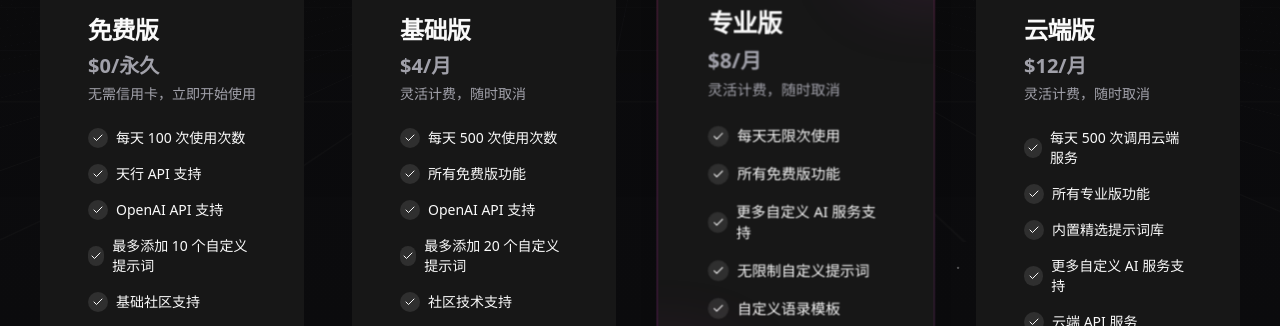
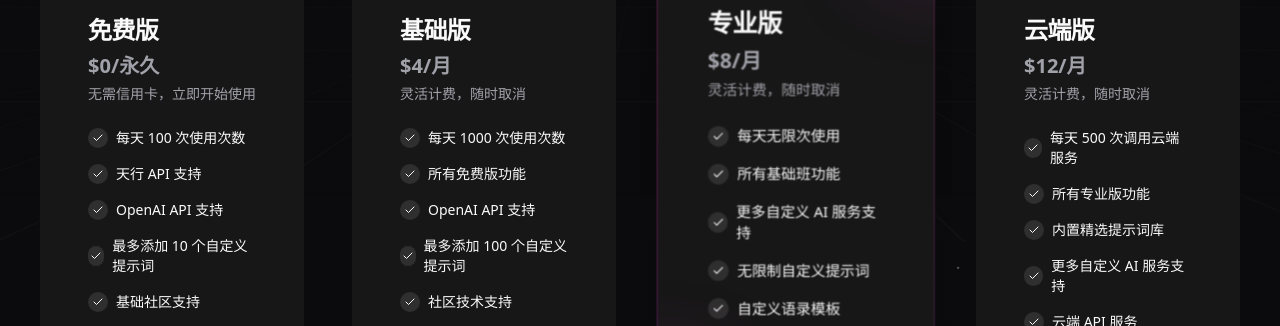
Before and after one commit to wibus-wee/QuotifyLandingPage, a React (Vite) app: page / in a window 1280 px wide. Shown: the part 1500-1826 px from the top of the page. Built offline with nearby package versions, Linux system fonts and the light colour scheme.

Commit message:
fix: update feature descriptions in App component for clarity and accuracy

```diff
--- a/src/App.tsx
+++ b/src/App.tsx
@@ -283,10 +283,10 @@
                 secondColor: "#D97706"
               },
               features: [
-                "每天 500 次使用次数",
+                "每天 1000 次使用次数",
                 "所有免费版功能",
                 "OpenAI API 支持",
-                "最多添加 20 个自定义提示词",
+                "最多添加 100 个自定义提示词",
                 "社区技术支持"
               ]
             },
@@ -305,7 +305,7 @@
               isPopular: true,
               features: [
                 "每天无限次使用",
-                "所有免费版功能",
+                "所有基础班功能",
                 "更多自定义 AI 服务支持",
                 "无限制自定义提示词",
                 "自定义语录模板",
```
